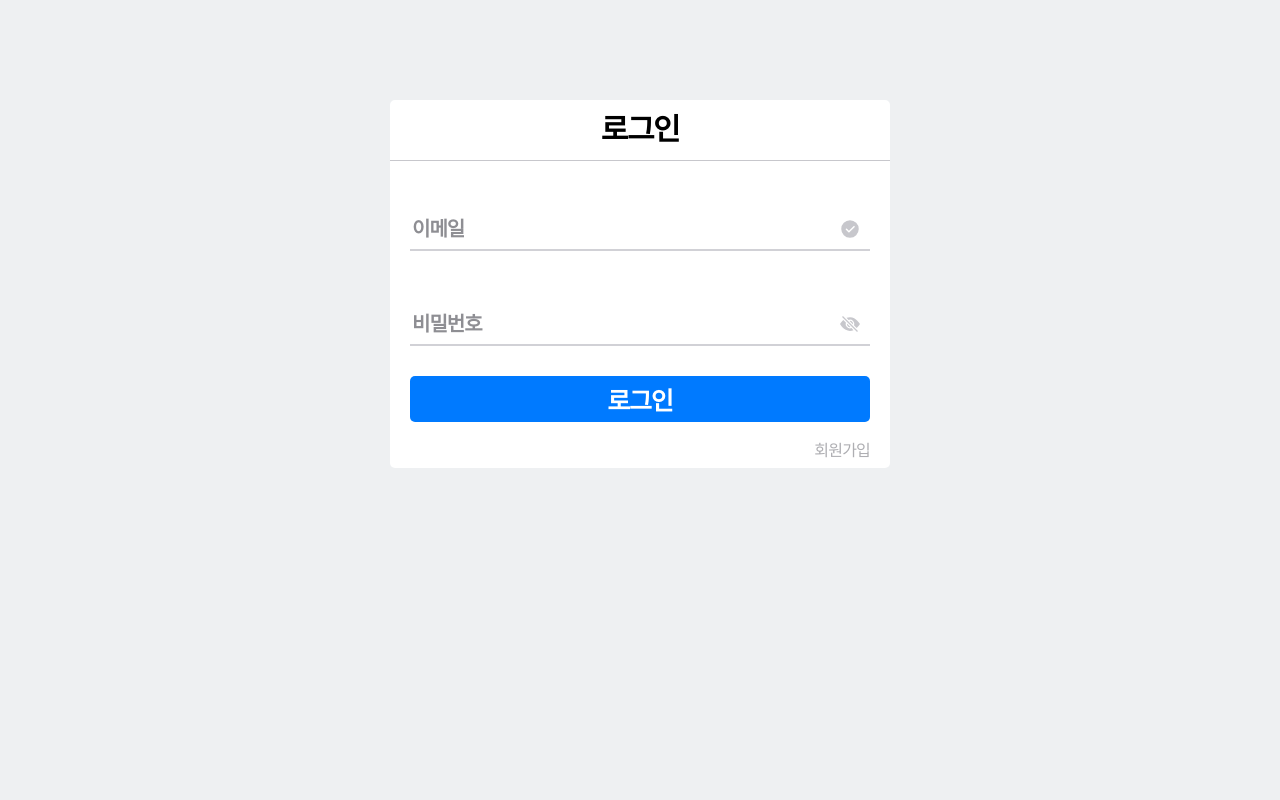
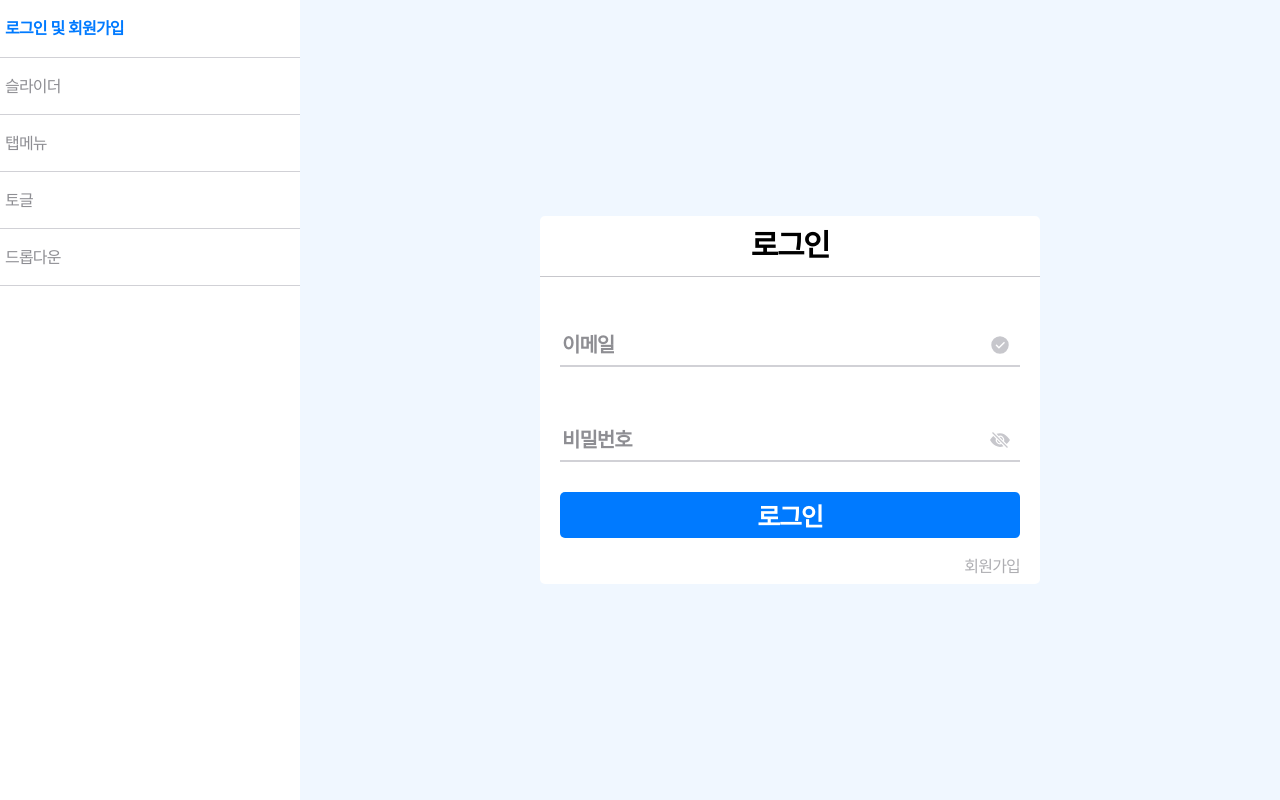
Before and after one commit to masimaru/common, a React (Create React App) app: page / in a window 1280 px wide. Built offline with nearby package versions, Linux system fonts and the light colour scheme.

Commit message:
feat: 네비메뉴 및 라우터 구현

```diff
--- a/src/app.module.scss
+++ /dev/null
@@ -1,13 +0,0 @@
-@use '/src/styles/constants/colors';
-@use '/src/styles/mixins/flexbox';
-
-body {
-  background-color: colors.$GRAY5;
-}
-
-.app {
-  @include flexbox.flexbox(center, center);
-  flex-direction: column;
-  width: 1000px;
-  margin: 100px auto;
-}
--- a/src/components/Navigation/Navigation.tsx
+++ b/src/components/Navigation/Navigation.tsx
@@ -8,17 +8,27 @@ export default function Navigation() {
       <ul>
         <li>
           <NavLink to='/' className={({ isActive }) => cx({ [styles.active]: isActive })}>
-            about
+            로그인 및 회원가입
           </NavLink>
         </li>
         <li>
-          <NavLink to='about2' className={({ isActive }) => cx({ [styles.active]: isActive })}>
-            about2
+          <NavLink to='slider' className={({ isActive }) => cx({ [styles.active]: isActive })}>
+            슬라이더
           </NavLink>
         </li>
         <li>
-          <NavLink to='about3' className={({ isActive }) => cx({ [styles.active]: isActive })}>
-            about3
+          <NavLink to='tabMenu' className={({ isActive }) => cx({ [styles.active]: isActive })}>
+            탭메뉴
+          </NavLink>
+        </li>
+        <li>
+          <NavLink to='toggle' className={({ isActive }) => cx({ [styles.active]: isActive })}>
+            토글
+          </NavLink>
+        </li>
+        <li>
+          <NavLink to='dropdown' className={({ isActive }) => cx({ [styles.active]: isActive })}>
+            드롭다운
           </NavLink>
         </li>
       </ul>
--- a/src/components/Navigation/navigation.module.scss
+++ b/src/components/Navigation/navigation.module.scss
@@ -1,15 +1,17 @@
 @use '/src/styles/constants/colors';
 
 .wrapper {
+  height: 100%;
+
   ul {
-    display: flex;
-    align-items: center;
+    height: 100%;
+    background-color: colors.$WHITE;
 
     li {
       width: 100%;
-      height: 40px;
-      line-height: 40px;
-      text-align: center;
+      padding: 20px 5px;
+      text-align: left;
+      border-bottom: 1px solid colors.$GRAY4;
     }
 
     a {
--- a/src/index.tsx
+++ b/src/index.tsx
@@ -1,17 +1,15 @@
 import React from 'react'
 import ReactDOM from 'react-dom/client'
 import './styles/index.scss'
-import Routes from './routes'
+import App from './routes'
 import reportWebVitals from './reportWebVitals'
 import { BrowserRouter } from 'react-router-dom'
-import App from 'App'
 
 const root = ReactDOM.createRoot(document.getElementById('root') as HTMLElement)
 root.render(
   <React.StrictMode>
     <BrowserRouter>
-      {/* <App /> */}
-      <Routes />
+      <App />
     </BrowserRouter>
   </React.StrictMode>
 )
--- a/src/routes/index.tsx
+++ b/src/routes/index.tsx
@@ -1,16 +1,33 @@
 import LoginForm from 'components/LoginForm/LoginForm'
+import Navigation from 'components/Navigation/Navigation'
+import DropdownPage from 'pages/DropdownPage'
+import SliderPage from 'pages/SliderPage'
+import TabMenuPage from 'pages/TabMenuPage'
+import TogglePage from 'pages/TogglePage'
 import { Routes, Route } from 'react-router-dom'
 import styles from './routes.module.scss'
 
 export default function App() {
   return (
     <div className={styles.app}>
+      <aside>
+        <Navigation />
+      </aside>
+
+      <main>
         <Routes>
           <Route path='/' element={<LoginForm type='login' />} />
           <Route path='login' element={<LoginForm type='login' />} />
           <Route path='register' element={<LoginForm type='register' />} />
+
+          <Route path='slider' element={<SliderPage />} />
+          <Route path='TabMenu' element={<TabMenuPage />} />
+          <Route path='toggle' element={<TogglePage />} />
+          <Route path='dropdown' element={<DropdownPage />} />
+
           <Route path='*' element={<div>404</div>} />
         </Routes>
+      </main>
     </div>
   )
 }
--- a/src/routes/routes.module.scss
+++ b/src/routes/routes.module.scss
@@ -1,13 +1,17 @@
 @use '/src/styles/constants/colors';
 @use '/src/styles/mixins/flexbox';
 
-body {
-  background-color: colors.$GRAY5;
+.app {
+  display: flex;
+  height: 100vh;
+
+  aside {
+    width: 300px;
+  }
+
+  main {
+    flex-grow: 1;
+    background-color: colors.$LIGHT_BLUE;
+    @include flexbox.flexbox(center, center);
+  }
 }
-
-.app {
-  @include flexbox.flexbox(center, center);
-  flex-direction: column;
-  width: 1000px;
-  margin: 100px auto;
-}
```
Also changed, not shown: src/App.tsx (deleted, +0 -20 lines). Lines whose indentation alone changed are shown as unchanged.
